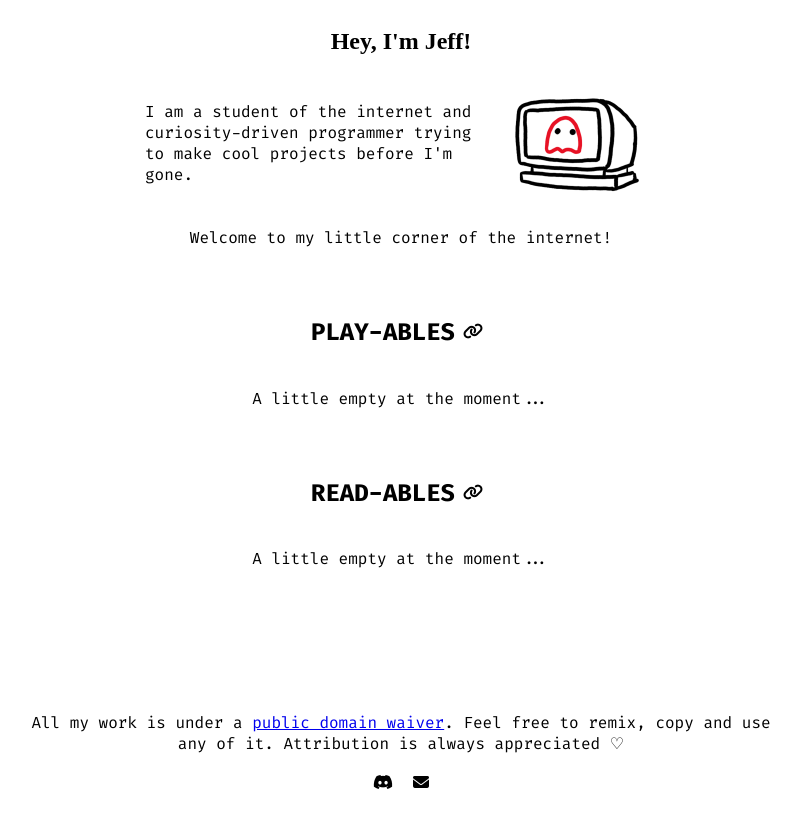
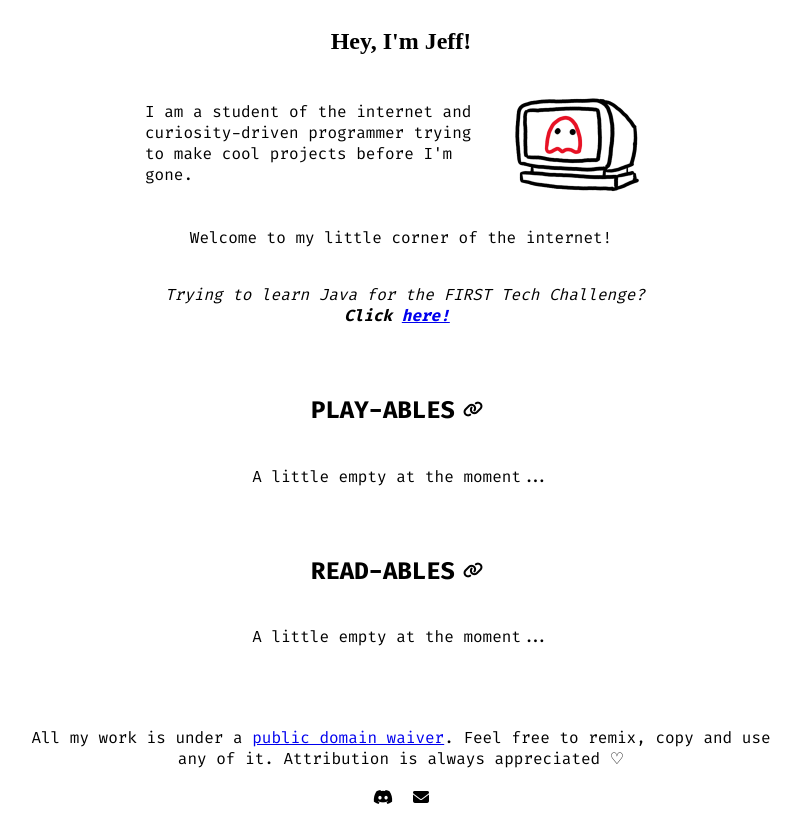
Before and after one commit to JeffKhuu/jeffkhuu.github.io, an Astro site: page / in a window 1280 px wide. Shown: the whole page, without its empty margins (239-1040 px from the left). Built offline with nearby package versions, Linux system fonts and the light colour scheme; Astro itself is replaced by a stand-in of ours; a web font is replaced by a local one.

Commit message:
added link to ./first

```diff
--- a/src/components/Welcome.astro
+++ b/src/components/Welcome.astro
@@ -17,5 +17,13 @@
 		<p style="text-align: center;">
 			Welcome to my little corner of the internet!
 		</p>
+
+		<p style="text-align: center;">
+			<i
+				>Trying to learn Java for the FIRST Tech Challenge? <br /><b
+					>Click <a href="./first">here!</a></b
+				></i
+			>
+		</p>
 	</section>
 </main>
```
